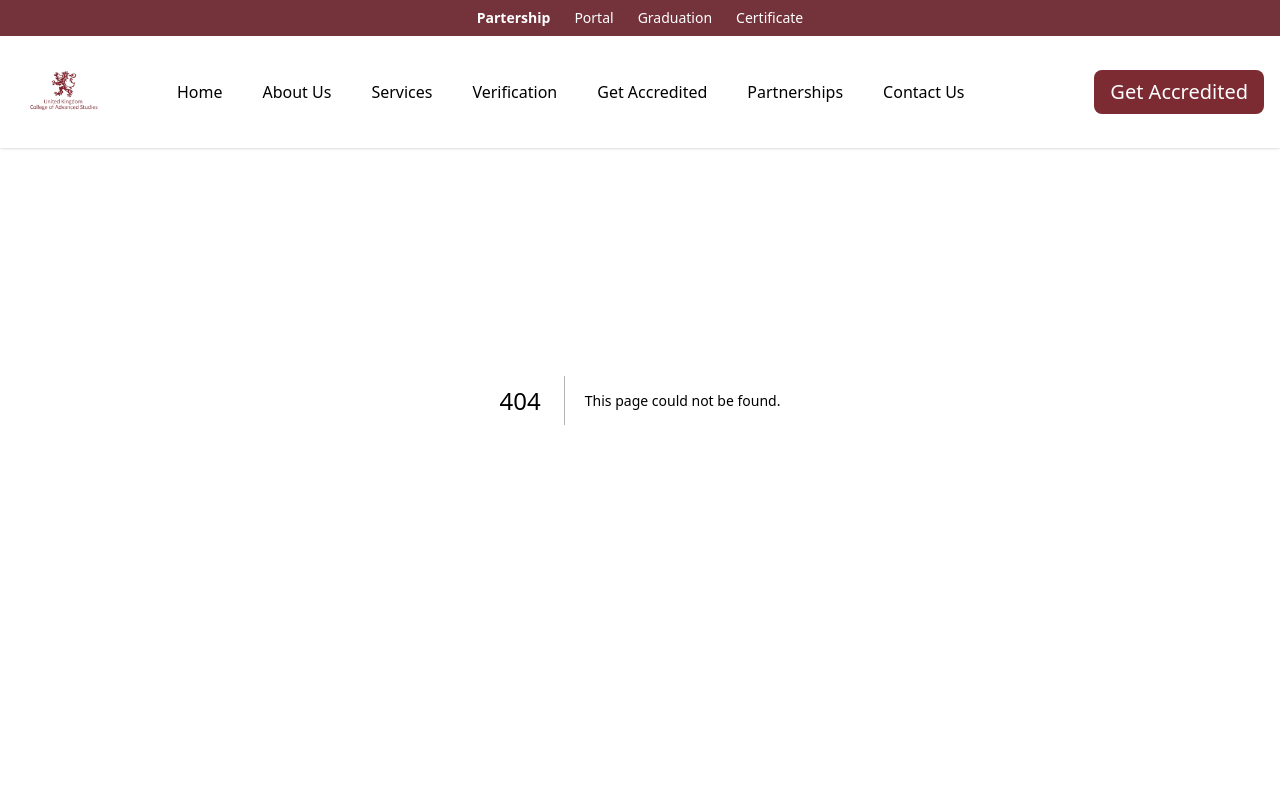
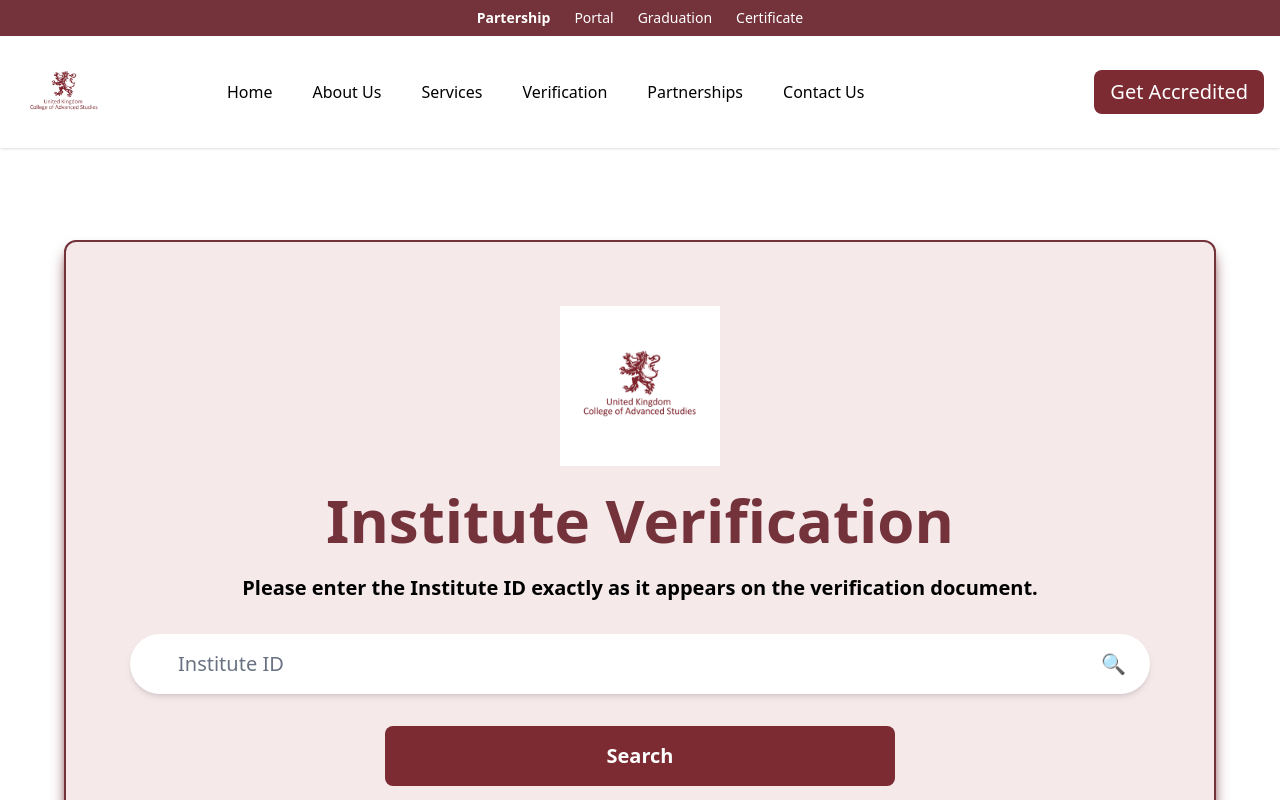
Before and after one commit to Payshia-Software-Solutions/ukcas, a Next.js app in the folder client/: page /institute-verification in a window 1280 px wide. Before the commit this address had no page. Shown: the top 800 px of the page. Built offline with nearby package versions, Linux system fonts and the light colour scheme.

Commit message:
Add Institute Verification page and enhance NavBar with dropdown for verification options

```diff
--- /dev/null
+++ b/client/app/institute-verification/page.tsx
@@ -0,0 +1,12 @@
+import React, { Suspense } from 'react';
+import CertificateVerification from '@/components/InstituteVerification/InstituteVerification';
+
+const InstituteVerificationPage = () => {
+  return (
+    <Suspense fallback={<div className="text-center p-8">Loading...</div>}>
+      <CertificateVerification />
+    </Suspense>
+  );
+};
+
+export default InstituteVerificationPage;
--- a/client/components/CertificateVerification/CertificateVerification.tsx
+++ b/client/components/CertificateVerification/CertificateVerification.tsx
@@ -75,16 +75,9 @@ const CertificateVerificationClient = () => {
   };
 
   return (
-    <div className="relative min-h-screen flex items-center justify-center pt-35">
-      <div
-        className="absolute inset-0 bg-cover bg-center z-0"
-        style={{ backgroundImage: "url('/assets/images/certificate.webp')" }}
-      >
-        <div className="absolute inset-0 bg-black opacity-40"></div>
-      </div>
-
+    <div className="relative min-h-screen flex items-center justify-center">
       {/* Certificate Details Card */}
-      <div className="relative z-10 bg-white bg-opacity-95 p-16 rounded-xl shadow-lg w-full max-w-6xl text-center mt-60 mb-10 border-2 border-[#74323B] shadow-[#74323B] shadow-lg transition-transform transform hover:scale-105 duration-300 ease-in-out hover:shadow-2xl hover:shadow-[#74323B] ">
+      <div className="relative z-10 bg-[#F5E9EA] bg-opacity-95 p-16 rounded-xl shadow-lg w-full max-w-6xl text-center mt-60 mb-10 border-2 border-[#74323B] shadow-[#74323B] ">
 
         {/* Logo in the top of the certificate detail card */}
         <div className="mb-6 mb-0">
@@ -143,22 +136,34 @@ const CertificateVerificationClient = () => {
           </div>
         ) : (
           <>
-            <p className="text-gray-700 text-base mb-8">
-              Please enter the GA certificate number as it appears on the front of the certificate.
+          <p className="text-black text-xl mb-8 font-semibold">
+            Please enter the certificate ID exactly as it appears on the verification document.
             </p>
+           <div className="relative w-full mb-8">
+            {/* Search Icon (left) */}
+            <span className="absolute inset-y-0 right-6 pl-4 flex items-center pointer-events-none text-gray-500 text-xl">
+              🔍
+              </span>
+              {/* Input Field */}
               <input
               type="text"
-              placeholder="Certificate Number"
+              placeholder="Enter Certificate Number"
               value={certificateIdInput}
               onChange={(e) => setCertificateIdInput(e.target.value)}
-              className="w-full text-xl px-6 py-4 border border-white-400 rounded-lg mb-8 focus:outline-none focus:ring-2 focus:ring-white"
+              className="w-full text-xl pl-12 pr-4 py-4 rounded-full shadow-md bg-white text-gray-800 placeholder-gray-500 focus:outline-none focus:ring-2 focus:ring-[#74323B]"
               />
+              </div>
+              {/* Search Button Below */}
               <button
               onClick={handleSearch}
-              className="w-full text-xl bg-[#7C2B33] hover:bg-[#74323B] text-white font-semibold py-4 rounded-lg transition cursor-pointer"
+              className="w-1/2 text-xl bg-[#7C2B33] hover:bg-[#74323B] text-white font-semibold py-4 rounded-lg transition cursor-pointer"
               >
                 Search
                 </button>
+                {/* Description below the search */}
+                <p className="text-black text-lg mt-6 leading-relaxed mb-8 text-left">
+                  These certificates are issued by the United Kingdom College of Advanced Studies and verify the successful completion of accredited academic and professional programs. Each certificate serves as an official record of achievement and authenticity.
+                  </p>
                   </>
                 )}
               </div>
--- /dev/null
+++ b/client/components/InstituteVerification/InstituteVerification.tsx
@@ -0,0 +1,135 @@
+"use client";
+
+import React, { useEffect, useState } from 'react';
+import Image from 'next/image';
+import { useRouter, useSearchParams } from 'next/navigation';
+
+// Dummy Institute Data
+const dummyInstitutes = [
+  {
+    instituteId: 'GA001',
+    name: 'Global Academy',
+    address: '123 Main Street, Colombo',
+    contact: '+94 77 123 4567',
+  },
+  {
+    instituteId: 'GA002',
+    name: 'CodeHub Institute',
+    address: '456 Tech Park, Kandy',
+    contact: '+94 71 987 6543',
+  },
+];
+
+const InstituteVerificationClient = () => {
+  const router = useRouter();
+  const searchParams = useSearchParams();
+
+  const [instituteIdInput, setInstituteIdInput] = useState('');
+  const [institute, setInstitute] = useState<{
+    instituteId: string;
+    name: string;
+    address: string;
+    contact: string;
+  } | null>(null);
+
+  useEffect(() => {
+    const id = searchParams.get('instituteId');
+    if (id) {
+      const matched = dummyInstitutes.find(inst => inst.instituteId === id);
+      if (matched) {
+        setInstitute(matched);
+        setInstituteIdInput(id);
+      }
+    }
+  }, [searchParams]);
+
+  const handleSearch = () => {
+    const matched = dummyInstitutes.find(inst => inst.instituteId === instituteIdInput.trim());
+    if (matched) {
+      setInstitute(matched);
+      router.push(`/institute-verification?instituteId=${instituteIdInput.trim()}`);
+    } else {
+      setInstitute(null);
+    }
+  };
+
+  return (
+    <div className="relative min-h-screen flex items-center justify-center">
+      <div className="relative z-10 bg-[#F5E9EA] bg-opacity-95 p-16 rounded-xl shadow-lg w-full max-w-6xl text-center mt-60 mb-10 border-2 border-[#74323B] shadow-[#74323B]">
+
+        {/* Logo */}
+        <div className="mb-6">
+          <Image
+            src="/assets/images/samplelogo.jpeg"
+            alt="Logo"
+            width={160}
+            height={100}
+            className="mx-auto"
+            priority
+          />
+        </div>
+
+        <h2 className="text-6xl font-bold text-center mb-6 text-[#74323B]">Institute Verification</h2>
+
+        {institute ? (
+          <div className="text-left mb-6">
+            <div className="border border-[#74323B] p-6 rounded-md shadow-md bg-[#E7C7C9] shadow-[#74323B] shadow-lg">
+              <div className="flex flex-wrap justify-start ml-1">
+                <div className="w-full md:w-1/2 mb-6 text-3xl font-bold text-[#74323B]">
+                  <p>Institute Name</p>
+                  <hr className="border-[#74323B] my-4" />
+                  <p>Address</p>
+                  <hr className="border-[#74323B] my-4" />
+                  <p>Contact Number</p>
+                </div>
+                <div className="w-full md:w-1/2 mb-6 text-3xl font-semibold text-[#74323B]">
+                  <p>: {institute.name}</p>
+                  <hr className="border-[#74323B] my-4" />
+                  <p>: {institute.address}</p>
+                  <hr className="border-[#74323B] my-4" />
+                  <p>: {institute.contact}</p>
+                </div>
+              </div>
+            </div>
+          </div>
+        ) : (
+          <>
+            <p className="text-black text-xl mb-8 font-semibold">
+  Please enter the Institute ID exactly as it appears on the verification document.
+</p>
+
+{/* Styled input with search icon */}
+<div className="relative w-full mb-8">
+  <span className="absolute inset-y-0 right-6 pl-4 flex items-center pointer-events-none text-gray-500 text-xl">
+    🔍
+  </span>
+  <input
+    type="text"
+    placeholder="Institute ID"
+    value={instituteIdInput}
+    onChange={(e) => setInstituteIdInput(e.target.value)}
+    className="w-full text-xl pl-12 pr-4 py-4 rounded-full shadow-md bg-white text-gray-800 placeholder-gray-500 focus:outline-none focus:ring-2 focus:ring-[#74323B]"
+  />
+</div>
+
+{/* Search button */}
+<button
+  onClick={handleSearch}
+  className="w-1/2 text-xl bg-[#7C2B33] hover:bg-[#74323B] text-white font-semibold py-4 rounded-lg transition cursor-pointer"
+>
+  Search
+</button>
+
+{/* Institute description */}
+<p className="text-black text-lg mt-6 leading-relaxed text-left">
+These records represent institutions officially accredited by the United Kingdom College of Advanced Studies. Verifying an institute ID ensures the institution's authenticity, current accreditation status, and alignment with our academic and professional quality standards.
+</p>
+
+          </>
+        )}
+      </div>
+    </div>
+  );
+};
+
+export default InstituteVerificationClient;
--- a/client/components/NavBar.tsx
+++ b/client/components/NavBar.tsx
@@ -1,25 +1,18 @@
 "use client";
-import React, { useState, useEffect } from "react";
+import React, { useState, useEffect, useRef } from "react";
 import Link from "next/link";
 import Image from "next/image";
 import { usePathname } from "next/navigation";
-
 import { IoMenu } from "react-icons/io5";
-
 import MobileMenu from "./MobileMenu";
-
-
 
 const NavBar: React.FC = () => {
   const [isVisible, setIsVisible] = useState<boolean>(true);
   const [lastScrollY, setLastScrollY] = useState<number>(0);
   const [isMobileMenuOpen, setIsMobileMenuOpen] = useState<boolean>(false);
+  const [showVerificationDropdown, setShowVerificationDropdown] = useState<boolean>(false);
   const pathname = usePathname();
-
-
-
-
-
+  const dropdownRef = useRef(null);
 
   useEffect(() => {
     if (pathname !== "/") {
@@ -37,6 +30,17 @@ const NavBar: React.FC = () => {
     return () => window.removeEventListener("scroll", handleScroll);
   }, [lastScrollY, pathname]);
 
+  // Close dropdown when clicking outside
+  useEffect(() => {
+    const handleClickOutside = (event: MouseEvent) => {
+      if (dropdownRef.current && !(dropdownRef.current as any).contains(event.target)) {
+        setShowVerificationDropdown(false);
+      }
+    };
+    document.addEventListener("mousedown", handleClickOutside);
+    return () => document.removeEventListener("mousedown", handleClickOutside);
+  }, []);
+
   return (
     <div>
       <header
@@ -44,73 +48,98 @@ const NavBar: React.FC = () => {
           isVisible ? "-translate-y-full" : "translate-y-0"
         }`}
       >
-
-             {/* Top Bar */}
-             <div className="flex justify-center">
+        {/* Top Bar */}
+        <div className="flex justify-center">
           <div className="bg-[#74323B] w-full text-sm py-2 px-4 flex sm:justify-start md:justify-center text-white">
-            {/* Links section */}
             <div className="flex gap-6">
               <Link href={"#"} className="font-semibold">
                 Partership
               </Link>
-
               <div className="hidden md:flex gap-6">
                 <Link href={"#"}>Portal</Link>
                 <Link href={"#"}>Graduation</Link>
                 <Link href={"#"}>Certificate</Link>
-                {/* <Link href={"#"}>POS</Link> */}
               </div>
             </div>
           </div>
         </div>
 
-
         <div className="px-4 py-0 md:py-2 max-w-7xl mx-auto">
           <div className="flex flex-col md:flex-row md:items-center md:justify-between">
             <div className="w-full md:w-auto hidden md:flex justify-center md:justify-start mb-4 md:mb-0">
               <Link href="/" className="text-2xl font-bold text-orange-500">
-
-                <Image src="/assets/logo/mainlogo.png" className="h-24 w-auto object-cover" alt="Logo" width={150} height={100} />
-
+                <Image
+                  src="/assets/logo/mainlogo.png"
+                  className="h-24 w-auto object-cover"
+                  alt="Logo"
+                  width={150}
+                  height={100}
+                />
               </Link>
             </div>
 
+            {/* Nav Section */}
+            <nav className="hidden md:flex gap-8 md:gap-10 items-center" ref={dropdownRef}>
+              <Link href="/" className="hover:text-gray-300">Home</Link>
+              <Link href="/about" className="hover:text-gray-300">About Us</Link>
+              <Link href="/services" className="hover:text-gray-300">Services</Link>
 
+              {/* Clickable Dropdown for Verification */}
+              <div className="relative">
+                <button
+                  className="hover:text-gray-300 focus:outline-none"
+                  onClick={() => setShowVerificationDropdown(!showVerificationDropdown)}
+                >
+                  Verification
+                </button>
+                {showVerificationDropdown && (
+                  <div className="absolute left-0 mt-2 w-56 bg-white border rounded-md shadow-lg z-50">
+                    <Link
+                      href="/certificate-verification"
+                      className="block px-4 py-2 text-sm text-black hover:bg-gray-100"
+                      onClick={() => setShowVerificationDropdown(false)}
+                    >
+                      Certificate Verification
+                    </Link>
+                    <Link
+                      href="/institute-verification"
+                      className="block px-4 py-2 text-sm text-black hover:bg-gray-100"
+                      onClick={() => setShowVerificationDropdown(false)}
+                    >
+                      Institute Verification
+                    </Link>
+                  </div>
+                )}
+              </div>
 
-
-
-
-
-            <nav className="hidden md:flex gap-8 md:gap-10 items-center">
-              <Link href="/" className="hover:text-gray-300">Home</Link>
-              <Link href="/about" className="hover:text-gray-300"> About Us</Link>
-              <Link href="/services" className="hover:text-gray-300">Services</Link>
-              <Link href="/certificate-verification" className="hover:text-gray-300">Verification</Link>
-              <Link href="/get-accredited" className="hover:text-gray-300">Get Accredited</Link>
               <Link href="/Partnerships" className="hover:text-gray-300">Partnerships</Link>
               <Link href="/contact" className="hover:text-gray-300">Contact Us</Link>
             </nav>
 
-            <div className="flex items-center justify-end gap-4 ">
-              <button className="hover:text-gray-300 justify-end flex my-4 md:hidden " onClick={() => setIsMobileMenuOpen(!isMobileMenuOpen)}>
+            <div className="flex items-center justify-end gap-4">
+              <button
+                className="hover:text-gray-300 justify-end flex my-4 md:hidden"
+                onClick={() => setIsMobileMenuOpen(!isMobileMenuOpen)}
+              >
                 <IoMenu className="w-6 h-6" />
               </button>
             </div>
 
             <div className="hidden md:flex">
               <button className="bg-[#7C2B33] text-white text-xl py-2 px-4 rounded-lg">
-                <Link href="/get-accredited" target="">Get Accredited
-                </Link>
+                <Link href="/get-accredited">Get Accredited</Link>
               </button>
             </div>
           </div>
         </div>
       </header>
 
-
-
-      {isMobileMenuOpen && <MobileMenu isMobileMenuOpen={isMobileMenuOpen} setIsMobileMenuOpen={setIsMobileMenuOpen} />}
-
+      {isMobileMenuOpen && (
+        <MobileMenu
+          isMobileMenuOpen={isMobileMenuOpen}
+          setIsMobileMenuOpen={setIsMobileMenuOpen}
+        />
+      )}
     </div>
   );
 };
```
Lines whose indentation alone changed are shown as unchanged.
